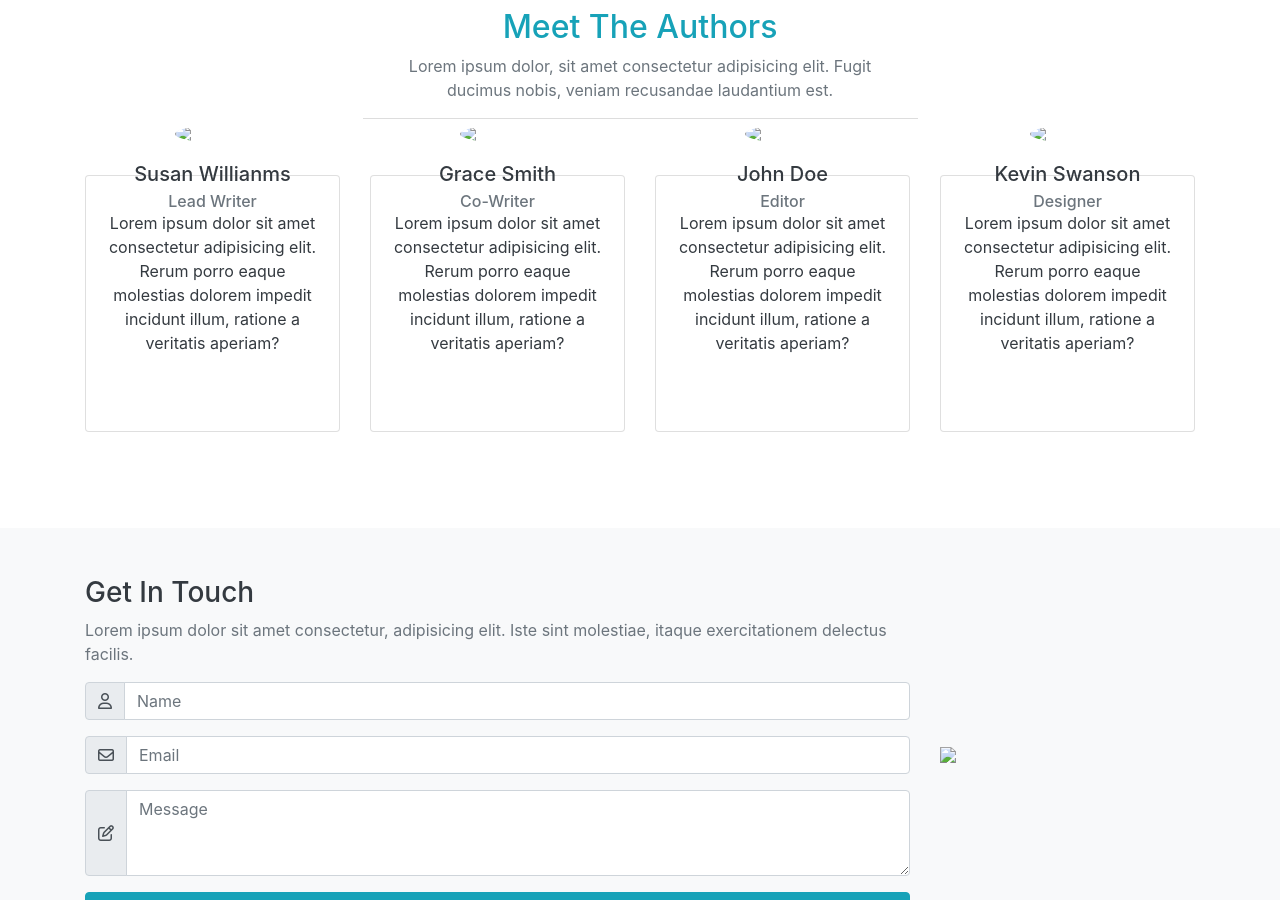
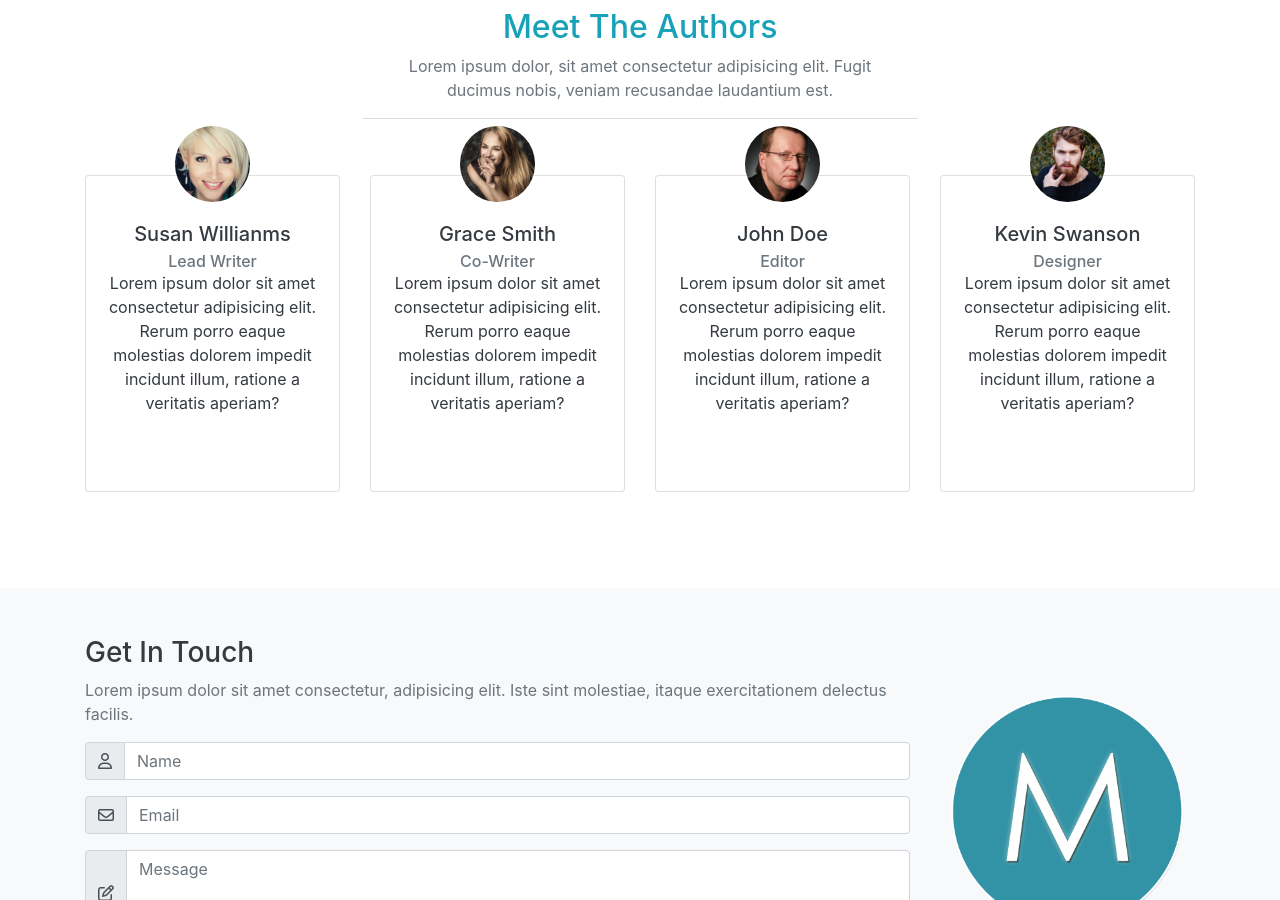
Before and after one commit to Henry-Liu1997/Mizuxe-Book-Theme, a plain HTML site: page index.html in a window 1280 px wide. Shown: the part 1900-2800 px from the top of the page. Drawn offline with nearby package versions, Linux system fonts and the light colour scheme; the site is published under a folder, as on GitHub Pages, so addresses that start at the root find nothing.

Commit message:
second commit

```diff
--- a/index.html
+++ b/index.html
@@ -25,7 +25,7 @@
     >
       <div class="container">
         <a class="navbar-brand" href="#"
-          ><img src="/img/mlogo.png" width="50" height="50" />
+          ><img src="img/mlogo.png" width="50" height="50" />
           <h3 class="d-inline-block align-middle">Mizuxe</h3></a
         >
         <button
@@ -73,7 +73,7 @@
               </a>
             </div>
             <div class="col-lg-6 d-none d-lg-block">
-              <img src="/img/book.png" class="img-fluid" />
+              <img src="img/book.png" class="img-fluid" />
             </div>
           </div>
         </div>
@@ -272,7 +272,7 @@
           <div class="col-lg-3 col-md-6 text-dark my-5">
             <div class="card">
               <img
-                src="/img/person1.jpg"
+                src="img/person1.jpg"
                 class="card-img-top img-fluid rounded-circle"
               />
               <div class="card-body">
@@ -294,7 +294,7 @@
           <div class="col-lg-3 col-md-6 text-dark my-5">
             <div class="card">
               <img
-                src="/img/person2.jpg"
+                src="img/person2.jpg"
                 class="card-img-top img-fluid rounded-circle"
               />
               <div class="card-body">
@@ -316,7 +316,7 @@
           <div class="col-lg-3 col-md-6 text-dark my-5">
             <div class="card">
               <img
-                src="/img/person3.jpg"
+                src="img/person3.jpg"
                 class="card-img-top img-fluid rounded-circle"
               />
               <div class="card-body">
@@ -338,7 +338,7 @@
           <div class="col-lg-3 col-md-6 text-dark my-5">
             <div class="card">
               <img
-                src="/img/person4.jpg"
+                src="img/person4.jpg"
                 class="card-img-top img-fluid rounded-circle"
               />
               <div class="card-body">
@@ -397,7 +397,7 @@
             <button class="btn btn-info btn-block">Submit</button>
           </div>
           <div class="col-lg-3 align-self-center">
-            <img src="/img/mlogo.png" class="img-fluid" />
+            <img src="img/mlogo.png" class="img-fluid" />
           </div>
         </div>
       </div>
```
